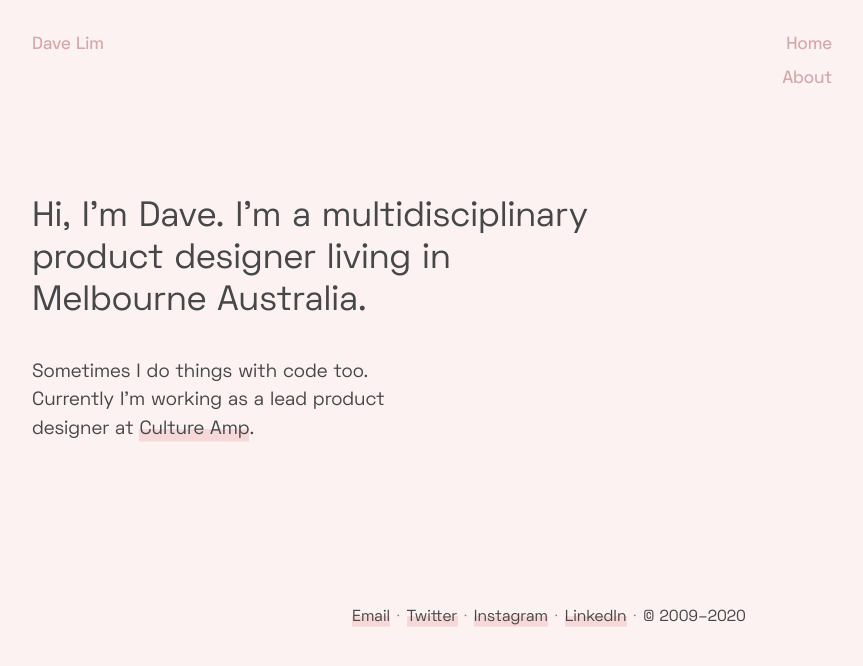
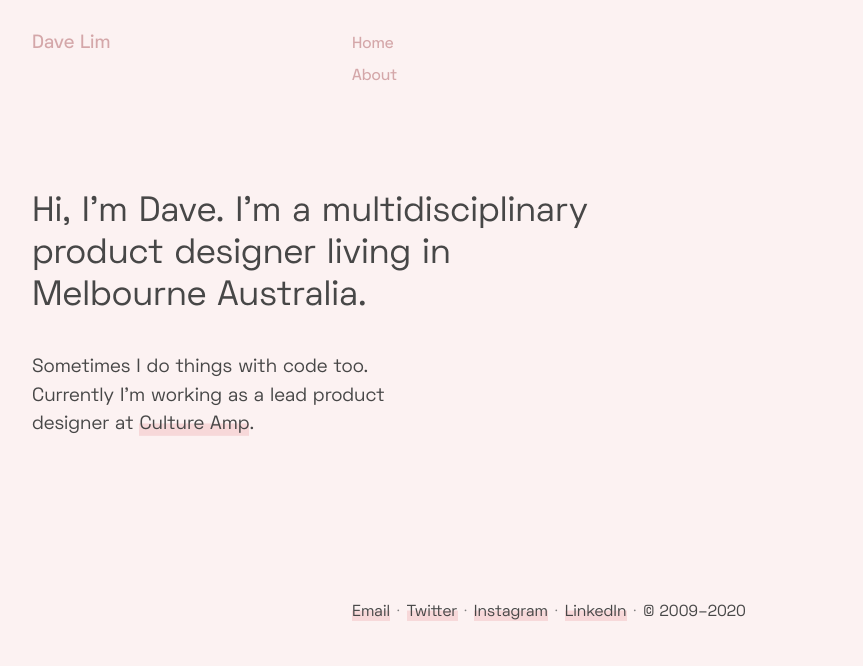
Before and after one commit to dlimiter/dlimiter.github.io, a Jekyll site: the page built from index.html, in a window 1280 px wide. Shown: the top 666 px of the page, without its empty margins (208-1071 px from the left). Built offline with Jekyll 4.4.1, drawn with Linux system fonts in a browser that asks for light colours.

Commit message:
Minor refactoring and cleanup of off canvas nav

```diff
--- a/_includes/nav.html
+++ /dev/null
@@ -1,25 +0,0 @@
-<nav id="nav" role="navigation">
-  <a class="nav__toggle" id="nav__close" href="#top">
-    <i class="material-icons md-30">
-      close
-    </i>
-  </a>
-  <div class="pages">
-    {% if include.loc == "/" %}
-      <span class="nav__item -active">Home</span>
-    {% else %}
-      <a href="/" class="nav__item" >Home</a>
-    {% endif %}
-    {% if include.loc == "/about/" %}
-      <span class="nav__item -active">About</span>
-    {% else %}
-      <a href="/about/" class="nav__item" >About</a>
-    {% endif %}
-    {% if include.loc == "/recipes/" %}
-      <!-- <span class="nav__item -current -active">Recipes</span> -->
-    {% else %}
-
-      <!-- <a href="/recipes/" class="nav__item">Recipes</a> -->
-    {% endif %}
-  </div>
-</nav>
--- a/_layouts/default.html
+++ b/_layouts/default.html
@@ -13,7 +13,6 @@
     <link rel="stylesheet" href="/css/style.css">
   </head>
   <body>
-    {% include nav.html loc=page.permalink %}
     <section class="main">
       <section class="top">
         {% include titlebar.html loc=page.permalink %}
@@ -23,7 +22,5 @@
 
       {% include footer.html %}
     </section>
-  <script src="https://ajax.googleapis.com/ajax/libs/jquery/3.3.1/jquery.min.js"></script>
-    <script type="text/javascript" src="/js/dlimiter.js"></script>
   </body>
 </html>
--- a/css/style.scss
+++ b/css/style.scss
@@ -79,7 +79,6 @@
 
 a {
   color: $text;
-  // color: $pink-text-2;
   text-decoration: none;
   transition: 0.1s all ease-in-out;
   position: relative;
@@ -100,7 +99,7 @@
     width: 100%;
     height: 108%;
     background: $link-hover-1;
-    transform: scaleY(.4) translateY(.4rem);
+    transform: scaleY(.4) translateY(.3rem);
   }
   &:hover {
     color: $pink-text-2;
@@ -185,10 +184,6 @@
 .about {
   @extend .h0;
   margin-top: 2rem;
-
-  @media only screen and (min-width: 40em) {
-    // font-size: 2.7rem;
-  }
 }
 
 .lede {
@@ -324,8 +319,6 @@
 }
 
 .titlebar {
-  //display: grid;
-  //grid-template-columns: 1fr auto 1fr ;
   margin-bottom: 2rem;
   padding: 2rem 0;
   @media only screen and (min-width: 80em) {
@@ -333,22 +326,18 @@
   }
 }
 
-.nav__logo {
-  font-size: 1.1rem;
-  //text-transform: uppercase;
-  font-weight: 500;
-  display: inline-block;
-
-  @media only screen and (min-width: 70em) {
-    margin: 0;
-  }
+.top {
+  padding-bottom: 4rem;
+  z-index: -1;
 }
 
-.nav__logo,
-.nav__toggle {
+.nav__item {
   color: $pink-text;
   text-decoration: none;
   vertical-align: middle;
+  font-weight: 500;
+  display: block;
+  margin-bottom:0.5rem;
   &:before {
     content: none;
   }
@@ -362,70 +351,10 @@
   }
 }
 
-.nav__toggle i {
-  padding: 1rem;
-}
-
-#nav {
-  background: $charcoal;
-  // color: white;
-  width: $nav-width;
-  height: 100%;
-  position: fixed;
-  top: 0;
-  left: -$nav-width;
-  transition: all .3s ease;
-  padding: 8px;
-  a {
-    color: shade(white, 20%);
-    &:hover {
-       color: white;
-    }
-  }
-}
-
-#nav__toggle, #logo {
-  transition: all .3s ease;
-}
-
-/* Off Canvas Navigation */
-.main {
-  width: 100%;
-  position: absolute;
-  left: 0;
-  transition: .3s ease all;
-}
-
-.top {
-  padding-bottom: 4rem;
-  z-index: -1;
-}
-
-.show-nav #nav,
-.show-nav .main {
-  transform: translateX($nav-width);
-}
-
-a.nav__item {
-  font-size: 1.1rem;
-  color: $pink-text;
-  text-decoration: none;
-  vertical-align: middle;
-  display: block;
-  font-weight: 500;
-  margin-bottom:0.5rem;
-  transition: .3s ease color;
-  &:before {
-    content: none;
-  }
-  &:hover {
-    color: shade($pink-text,10%);
-  }
-  &:active {
-    color: shade($pink-text,10%);
-  }
-  &:visited {
-  }
+a.nav__logo {
+  @extend .nav__item;
+  font-size: 1.2rem;
+  line-height: 1.2;
 }
 
 .recipe {
@@ -469,6 +398,6 @@
  .navs {
    text-align: right;
    @media only screen and (min-width: 60em) {
-     text-align: right;
+     text-align: left;
    }
  }
--- a/js/dlimiter.js
+++ /dev/null
@@ -1,20 +0,0 @@
-(function($) {
-$(function() { // DOM Ready
-
-    // Toggle navigation
-    $('#nav__toggle').click(function() {
-      // If sidebar is visible:
-      if ($('body').hasClass('show-nav')) {
-        // Hide sidebar
-        $('body').removeClass('show-nav');
-      } else { // If sidebar is hidden:
-        $('body').addClass('show-nav');
-        // Display sidebar
-      }
-    });
-    $('#nav__close').click(function() {
-      // Hide sidebar
-      $('body').removeClass('show-nav');
-    });
-  });
-})(jQuery);
```
